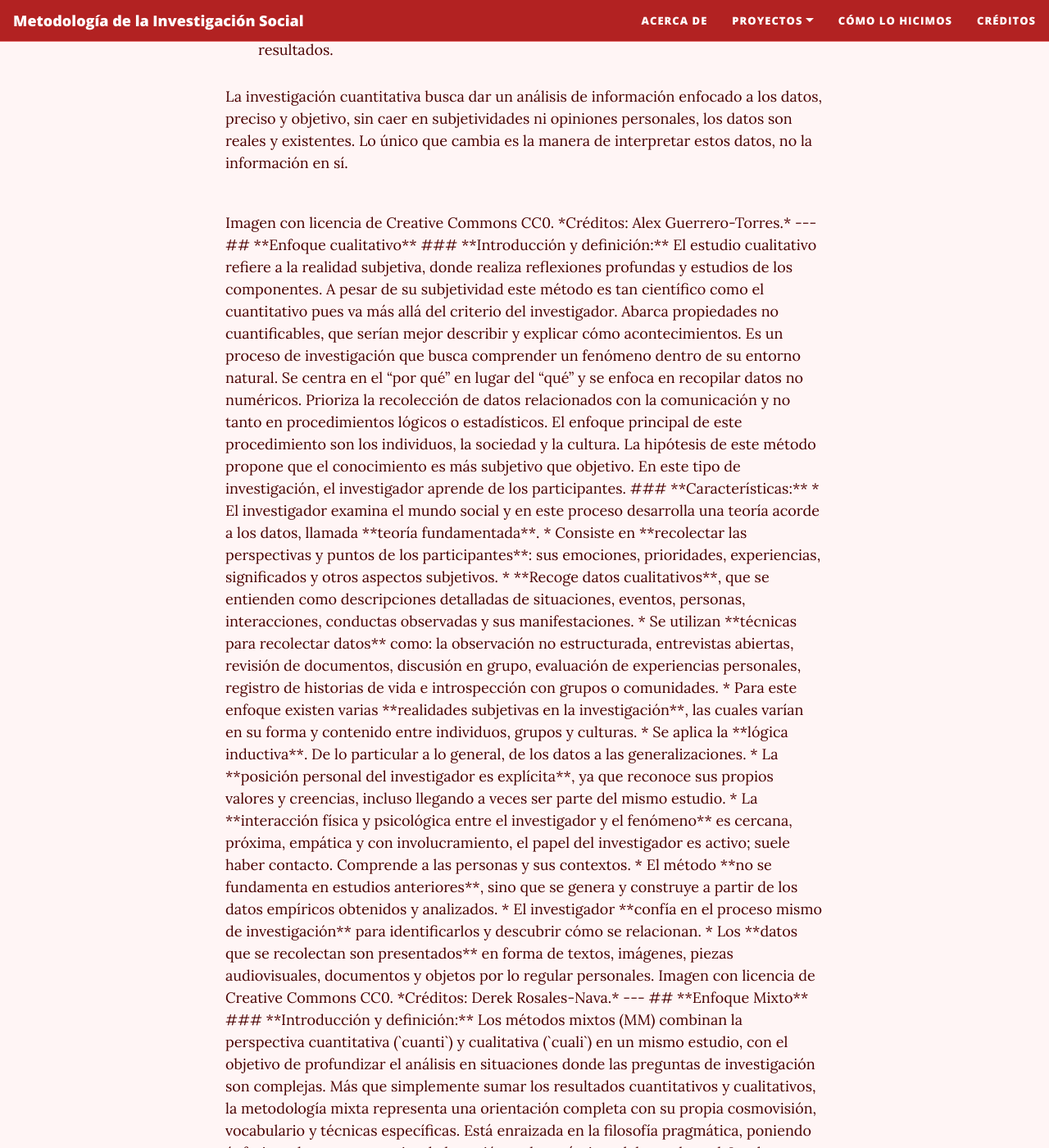
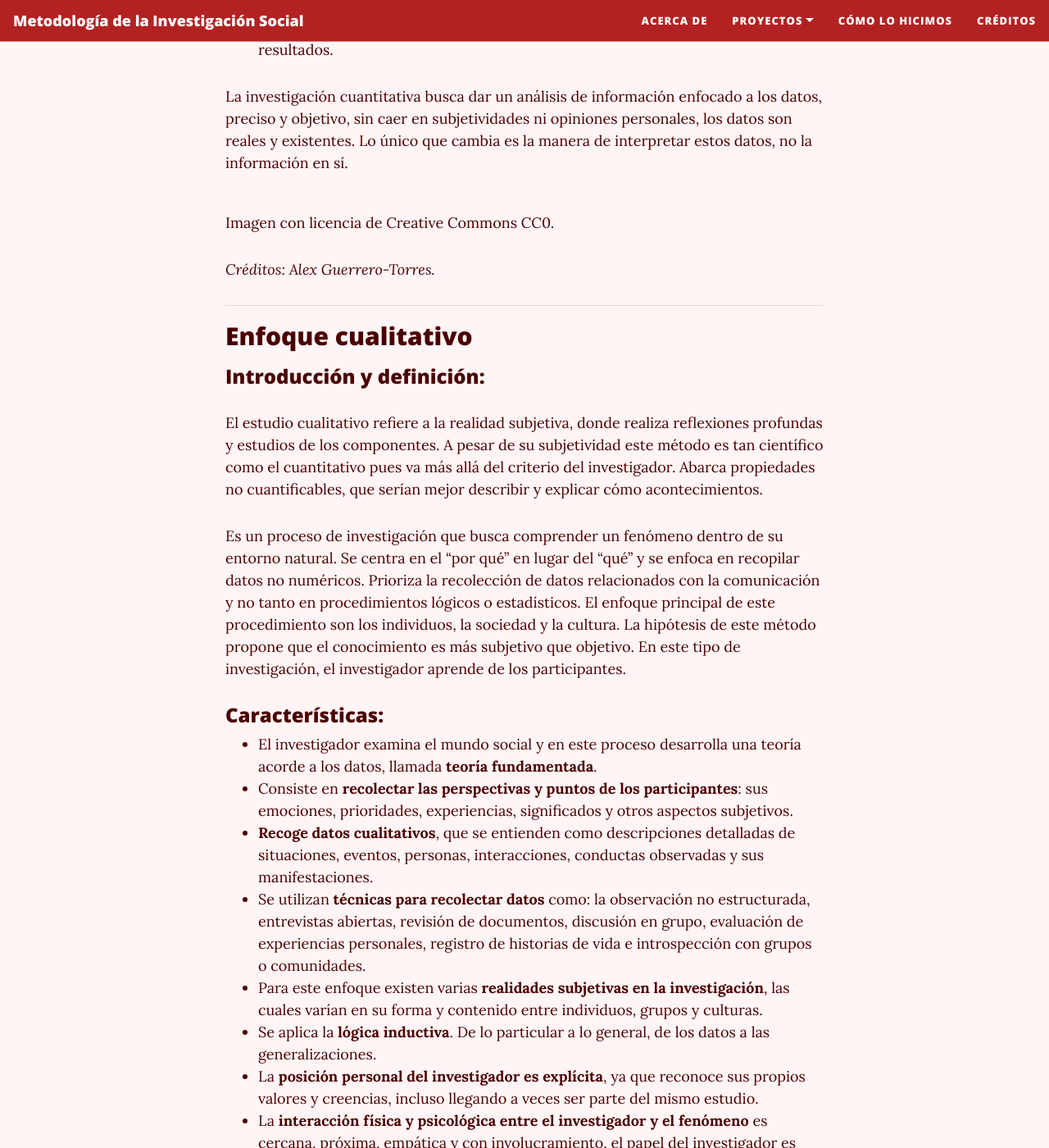
Before and after one commit to rosariorogel/metodologia, a Jekyll site: the page built from _pages/enfoques-investigacion.md, in a window 1280 px wide and 1400 px high, scrolled down 1555 px. Shown: the whole window at 82% size. Built offline with Jekyll 4.4.1, drawn with Linux system fonts in a browser that asks for light colours; nearby versions of some CDN libraries; some of the changed text lies outside the part shown.

Commit message:
Update enfoques-investigacion.md

```diff
--- a/_pages/enfoques-investigacion.md
+++ b/_pages/enfoques-investigacion.md
@@ -35,13 +35,13 @@ La investigación cuantitativa busca dar un análisis de información enfocado a
 
 <img src="{{ site.baseurl }}github/docs/blob/main/assets/img/Enfoque_Cuantitativo.png" style="float:left;width:643px;padding-right:1600px;">
 
-<import logo from src= '/src/assets/img/imagen.png'>
-
 Imagen con licencia de Creative Commons CC0.
 
 *Créditos: Alex Guerrero-Torres.*
 
+
 ---
+
 
 ## **Enfoque cualitativo**
 
```
